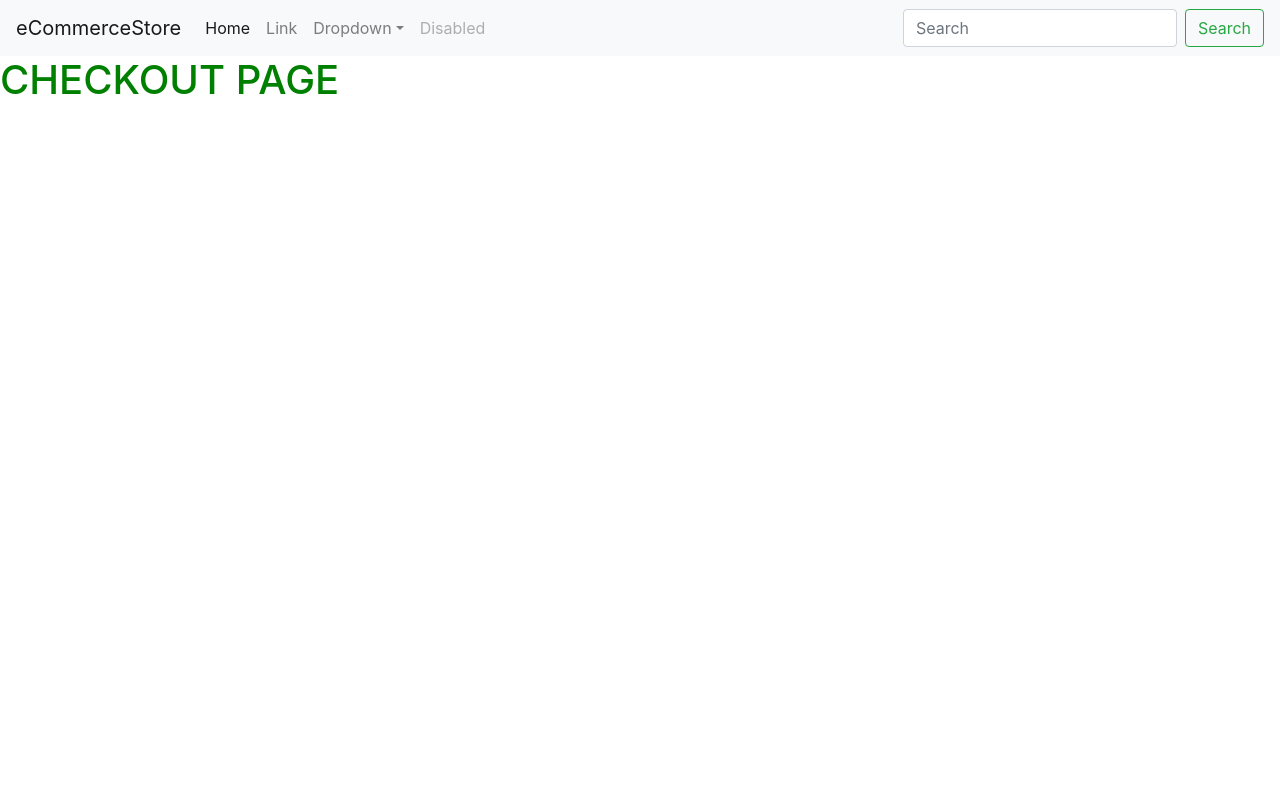
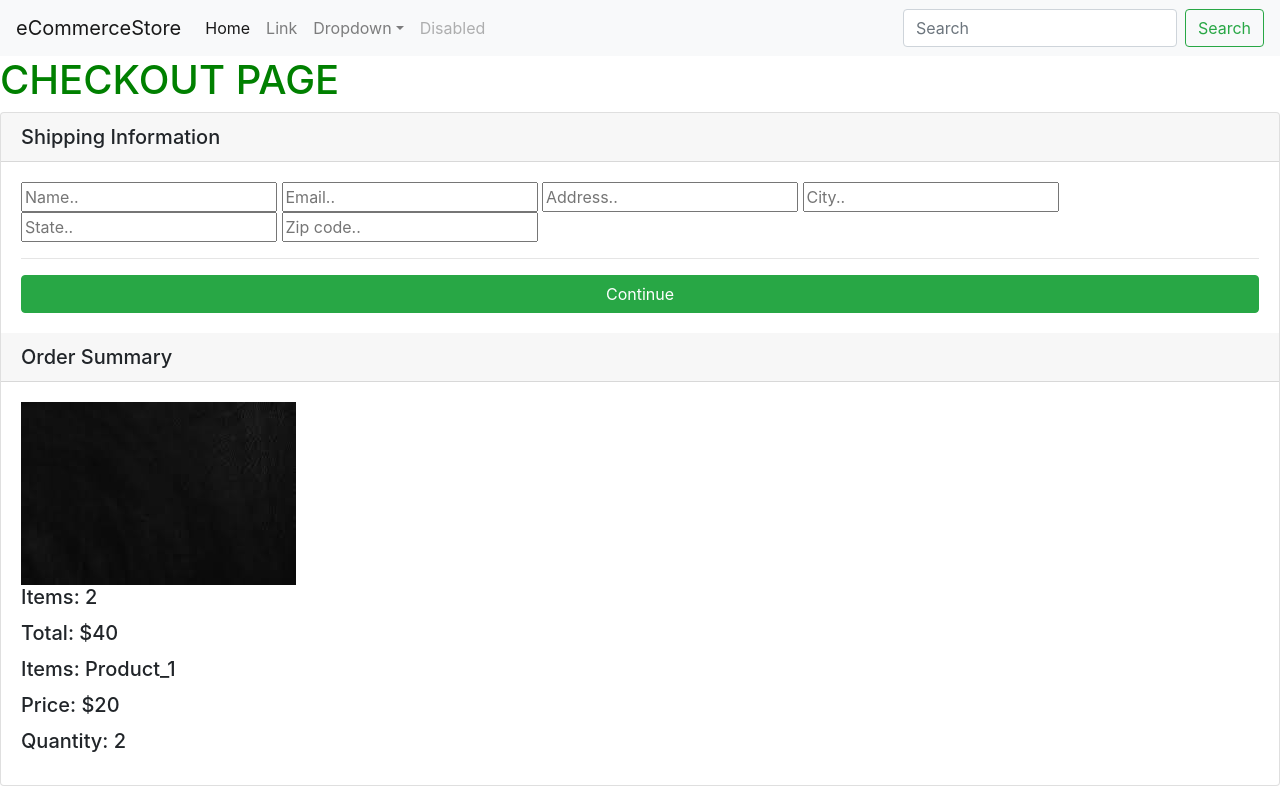
Before and after one commit to JansonSiy/eCommerceApp, a Django app: page /checkout/ in a window 1280 px wide. Run offline with Django 3.2, Linux system fonts and the light colour scheme; some libraries are stand-ins or nearby versions.

Commit message:
finished STEP 6

```diff
--- a/eCommerceApp/projectFolder_eCommerceApp/store/templates/store/cart.html
+++ b/eCommerceApp/projectFolder_eCommerceApp/store/templates/store/cart.html
@@ -9,7 +9,6 @@
 
     <div class="card">
         <div class="card-body">
-
             <a  class="btn btn-outline-dark" href="{% url 'store' %}">&#x2190; Continue Shopping</a>
             <a class="btn btn-success" href="{% url 'checkout' %}">Checkout</a>
             <h5 class="card-title">Items: 2</h5>
--- a/eCommerceApp/projectFolder_eCommerceApp/store/templates/store/checkout.html
+++ b/eCommerceApp/projectFolder_eCommerceApp/store/templates/store/checkout.html
@@ -6,4 +6,27 @@
 
 {% block content %}
     <h1>CHECKOUT PAGE</h1>
+
+    <div class="card">
+        <h5 class="card-header">Shipping Information</h5>
+        <div class="card-body">
+            <input type="text" name="name" placeholder="Name..">
+			<input type="email" name="email" placeholder="Email..">
+            <input type="text" name="address" placeholder="Address..">
+            <input type="text" name="city" placeholder="City..">
+            <input type="text" name="state" placeholder="State..">
+            <input type="text" name="zipcode" placeholder="Zip code..">
+            <hr>
+            <input id="form-button" class="btn btn-success btn-block" type="submit" value="Continue">
+        </div>
+        <h5 class="card-header">Order Summary</h5>
+        <div class="card-body">
+            <img src="{% static 'store/images/placeholder.jpeg' %}">
+            <h5 class="card-title">Items: 2</h5>
+            <h5 class="card-title">Total: $40</h5>
+            <h5 class="card-title">Items: Product_1</h5>
+            <h5 class="card-title">Price: $20</h5>
+            <h5 class="card-title">Quantity: 2</h5>
+        </div>
+    </div>
 {% endblock content %}
```
